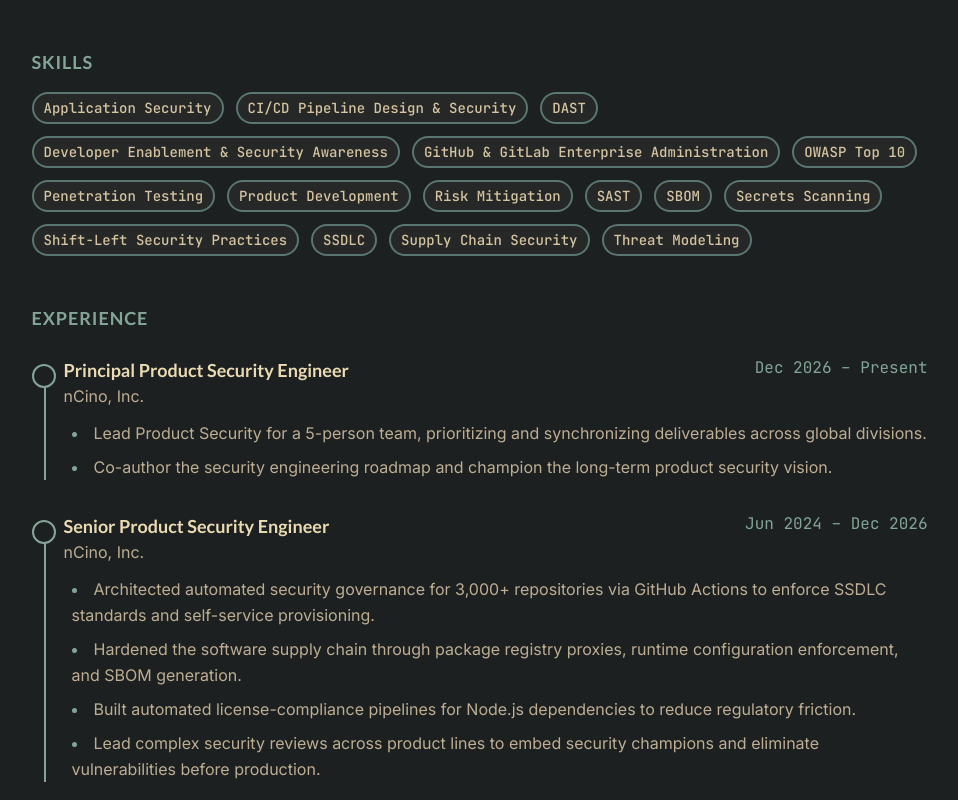
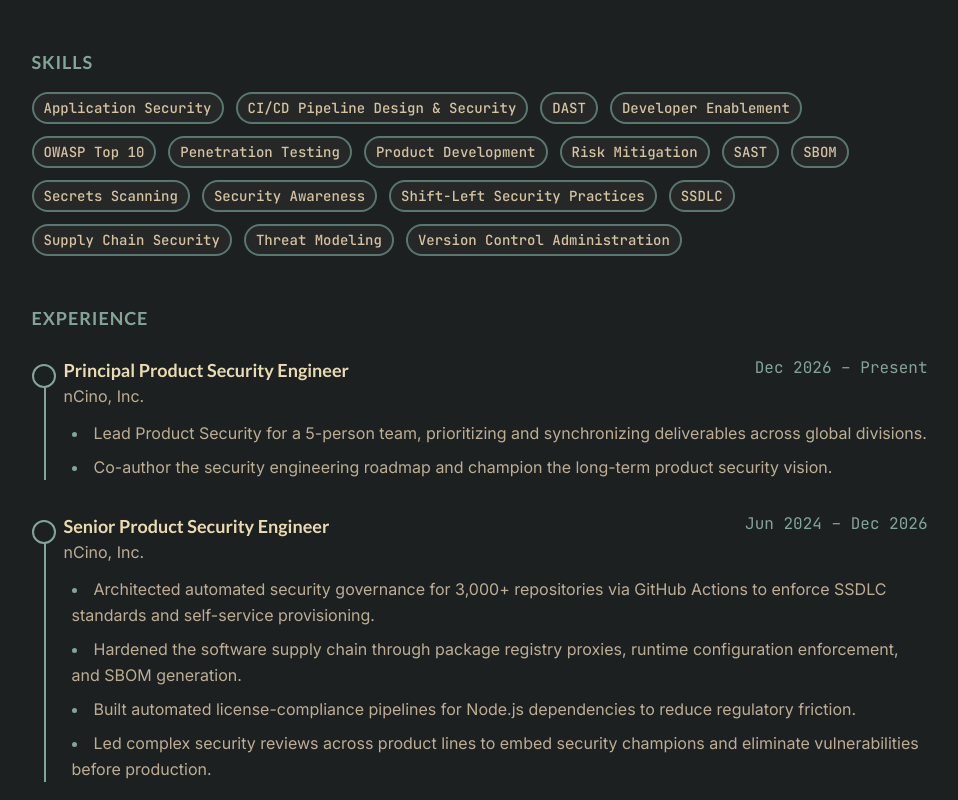
Before and after one commit to garretpatten/garretpatten.com, a Vue app: page /resume in a window 1280 px wide. Shown: the part 360-1160 px from the top of the page, without its empty margins (153-1111 px from the left). Built offline with nearby package versions, Linux system fonts and the light colour scheme.

Commit message:
docs(resume): refine skill list and fix tense

```diff
--- a/src/views/ResumeView.vue
+++ b/src/views/ResumeView.vue
@@ -96,8 +96,7 @@ import TimelineItem from "../components/TimelineItem.vue";
 const skills = [
   "Application Security",
   "CI/CD Pipeline Design & Security",
-  "Developer Enablement & Security Awareness",
-  "GitHub & GitLab Enterprise Administration",
+  "Developer Enablement",
   "OWASP Top 10",
   "Penetration Testing",
   "Product Development",
@@ -105,11 +104,13 @@ const skills = [
   "SAST",
   "DAST",
   "Secrets Scanning",
+  "Security Awareness",
   "SBOM",
   "Shift-Left Security Practices",
   "SSDLC",
   "Supply Chain Security",
   "Threat Modeling",
+  "Version Control Administration",
 ];
 
 const sortedSkills = computed(() =>
@@ -136,7 +137,7 @@ const experience = [
       "Architected automated security governance for 3,000+ repositories via GitHub Actions to enforce SSDLC standards and self-service provisioning.",
       "Hardened the software supply chain through package registry proxies, runtime configuration enforcement, and SBOM generation.",
       "Built automated license-compliance pipelines for Node.js dependencies to reduce regulatory friction.",
-      "Lead complex security reviews across product lines to embed security champions and eliminate vulnerabilities before production.",
+      "Led complex security reviews across product lines to embed security champions and eliminate vulnerabilities before production.",
     ],
   },
   {
```
